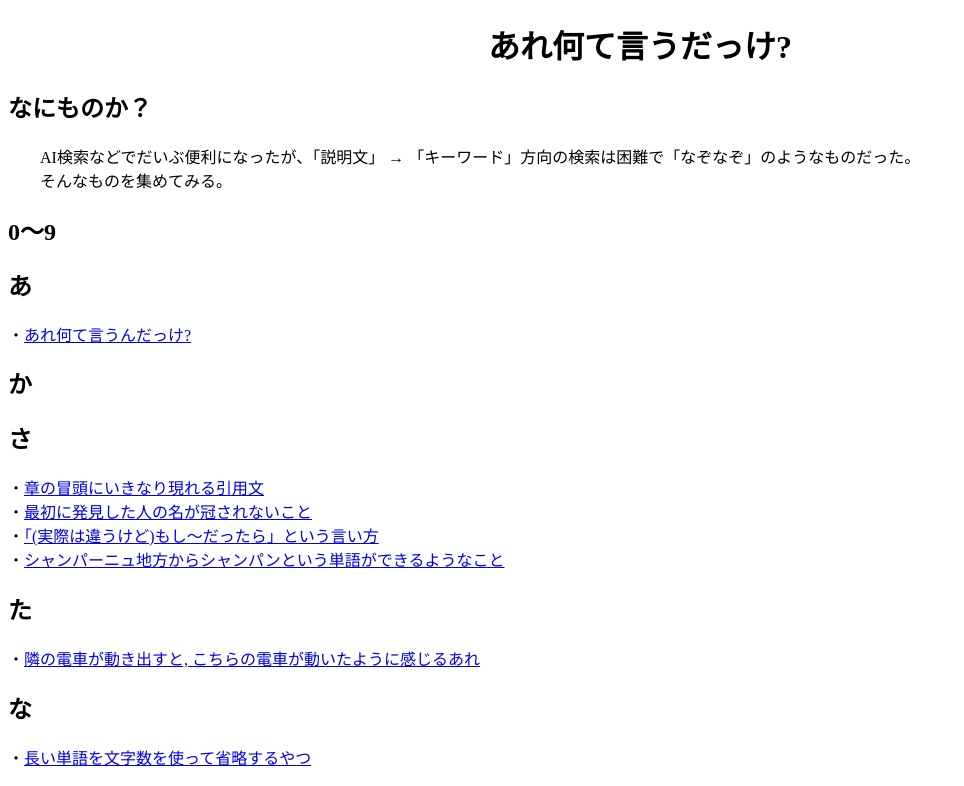
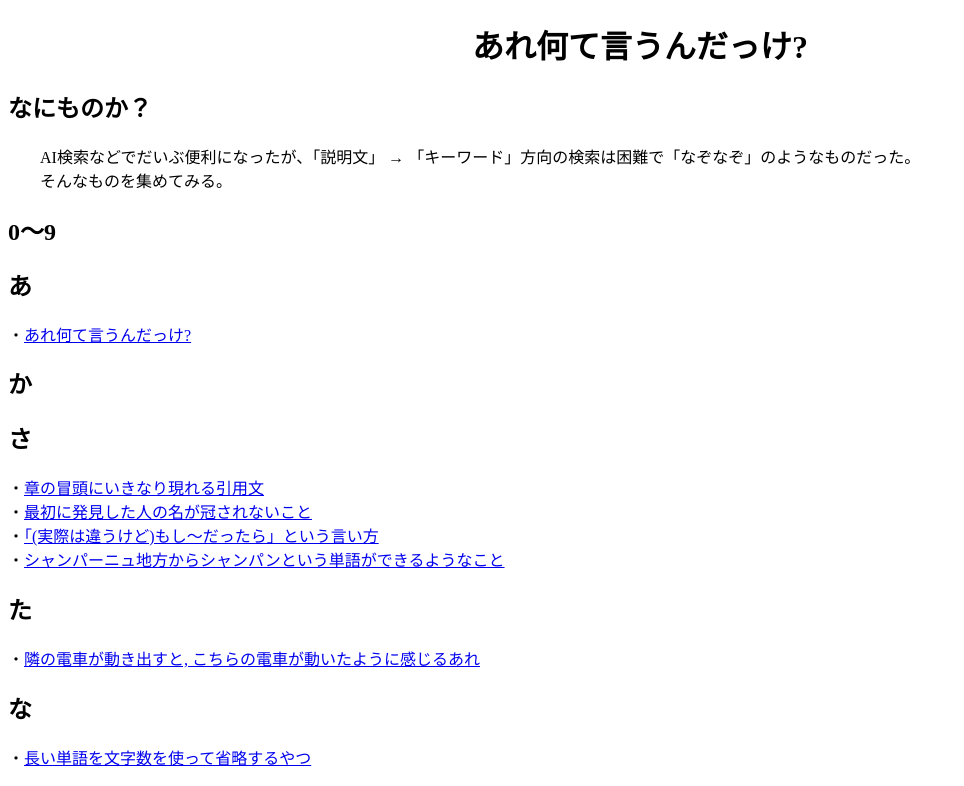
Before and after one commit to boyoyon/Whatchamacallit, a plain HTML site: page Whatchamacallit.html in a window 1280 px wide. Shown: the top 786 px of the page, without its empty margins (0-964 px from the left). Drawn offline with nearby package versions, Linux system fonts and the light colour scheme.

Commit message:
Add files via upload

```diff
--- a/Whatchamacallit.html
+++ b/Whatchamacallit.html
@@ -41,7 +41,7 @@
     </style>
 </head>
 <body>
-<h1><center>あれ何て言うだっけ?</center></h1>
+<h1><center>あれ何て言うんだっけ?</center></h1>
 <h2>なにものか？</h2>
 <p>
 AI検索などでだいぶ便利になったが、「説明文」 → 「キーワード」方向の検索は困難で「なぞなぞ」のようなものだった。<br>
```
Also changed, not shown: 1 other file.
